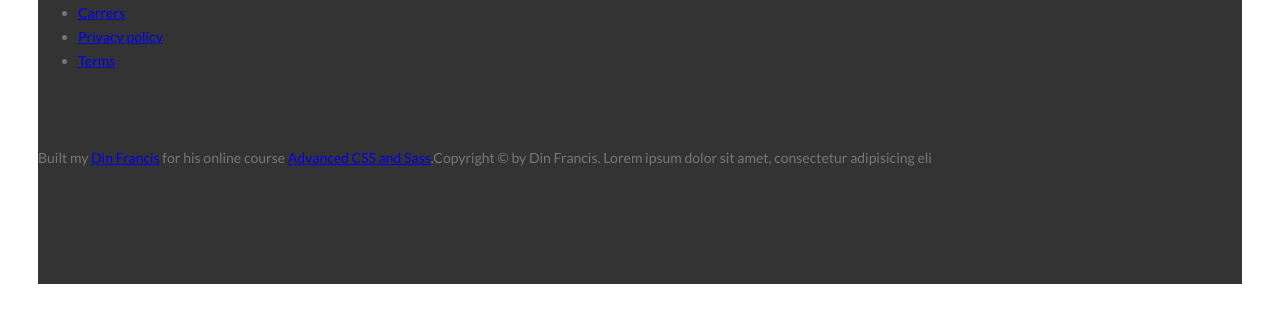
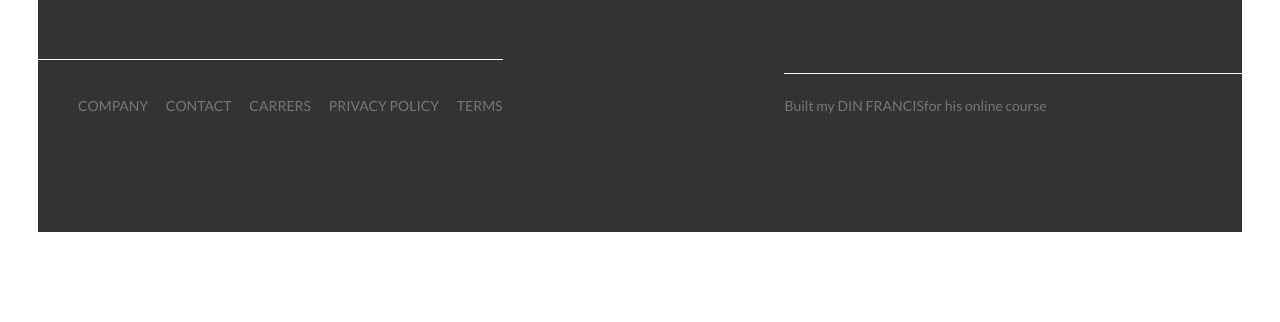
Before and after one commit to JuniorDean/Sass, a website: page index.html in a window 1280 px wide. Shown: the part 5403-5725 px from the top of the page. After the commit the page ends 5673 px from the top, so only its background shows below. Drawn offline with Linux system fonts and the light colour scheme.

Commit message:
13/03/2020

```diff
--- a/index.html
+++ b/index.html
@@ -351,7 +351,7 @@
         </main>
         <footer class="footer">
             <div class="footer__logo-box">
-                <img src="/img/logo-green-1x.png" alt="Full logo" class="footer__logo">
+                <img src="/img/logo-green-2x.png" alt="Full logo" class="footer__logo">
             </div>
             <div class="row">
                 <div class="col-1-of-2">
@@ -365,11 +365,11 @@
                         </ul>
                     </div>
                 </div>
-            </div>
-            <div class="col-1-of-2">
-                <p class="footer__copyright">
-                    Built my <a href="#" class="footer__link">Din Francis</a> for his online course <a href="#">Advanced CSS and Sass</a>.Copyright &copy; by Din Francis. Lorem ipsum dolor sit amet, consectetur adipisicing eli
-                </p>
+                <div class="col-1-of-2">
+                    <p class="footer__copyright">
+                        Built my <a href="#" class="footer__link">Din Francis</a>for his online course<a href=""></a>
+                    </p>
+                </div>
             </div>
         </footer>
     </body>
--- a/sass/layouts/footer.scss
+++ b/sass/layouts/footer.scss
@@ -1,7 +1,8 @@
 .footer{
     background-color: $color-grey-dark-3;
-    padding: 20rem 0;
+    padding: 10rem 0;
     font-size: 1.4rem;
+    color: $color-grey-dark;
 
 
     &__logo-box{
@@ -15,11 +16,13 @@
     }
 
     &__navigation{
-
+        border-top: 1px solid $color-grey-light-1;
+        padding-top: 2rem;
+        display: inline-block;
     }
 
     &__list{
-
+        list-style: none;
     }
 
     &__item{
@@ -31,9 +34,31 @@
     }
 
     &__link{
+        &:link,
+        &:visited{
+            color: $color-grey-dark;
+            background-color: $color-grey-dark-3;
+            text-decoration: none;
+            text-transform: uppercase;
+            display: inline-block;
+            transition: all .2s;
+        }
 
+        &:hover,
+        &:active{
+            color:$color-primary;
+            box-shadow: 0 1rem 2rem rgba($color-grey-dark, .4);
+            transform: rotate(5deg) scale(1.3);
+
+        }
+    }
+
+    &__copyright{
+        border-top: 1px solid $color-grey-light-1;
+        padding-top: 2rem;
+        width: 80%;
+        float:right;
     }
 
 
-
 }
```
Also changed, not shown: css/style.css.
